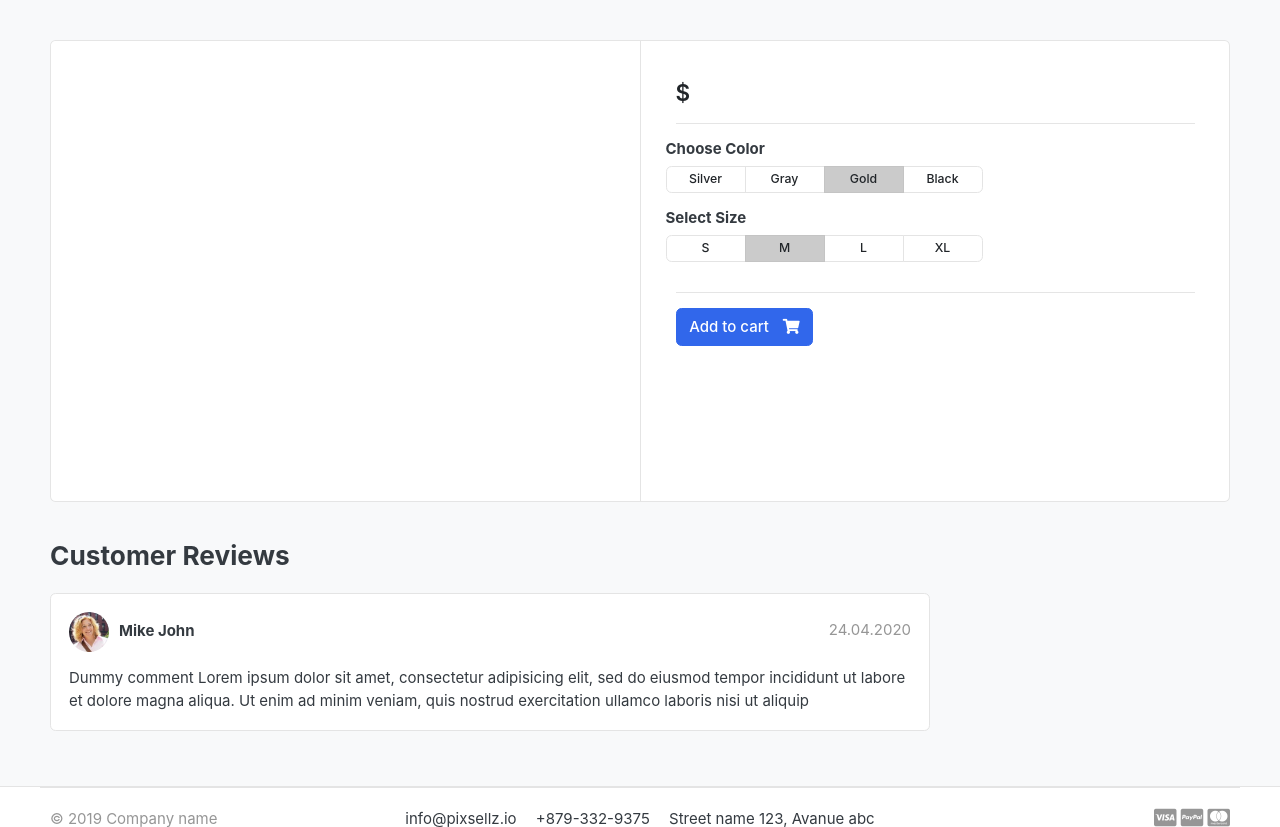
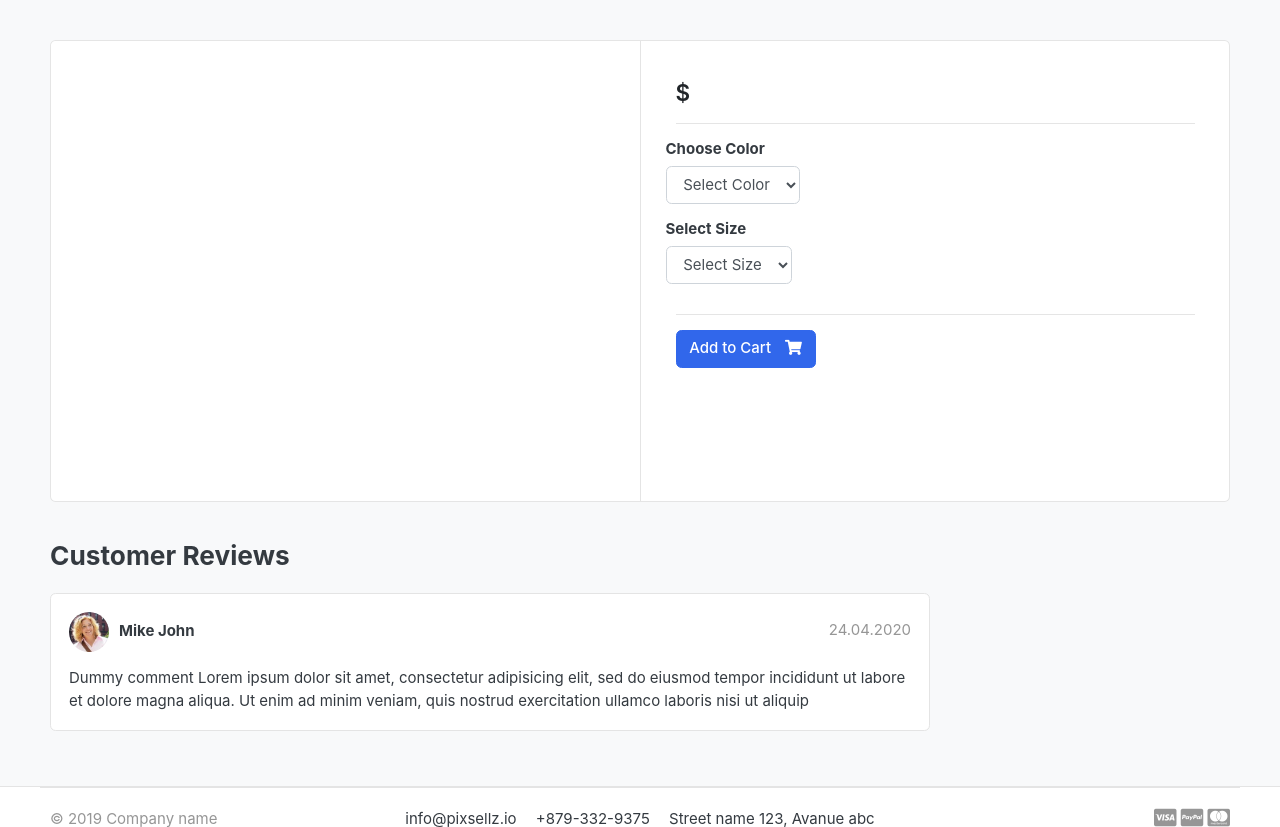
Before and after one commit to Shravyavenishetty/Django-Ecommerce-Project, a Django app: template templates/store/product_detail.html in a window 1280 px wide. Shown: the part 118-945 px from the top of the page. Run offline with Django 3.2, Linux system fonts and the light colour scheme; the template is opened without the code that fills it, so the values that code supplies are empty; some libraries are stand-ins or nearby versions; some web fonts are replaced.

Commit message:
added form tag and dynamic functioning of color and sizes

```diff
--- a/templates/store/product_detail.html
+++ b/templates/store/product_detail.html
@@ -19,6 +19,8 @@
 </article> <!-- gallery-wrap .end// -->
 		</aside>
 		<main class="col-md-6 border-left">
+			<form action="{% url 'add_cart' single_product.id %}" method="POST">
+			{% csrf_token %}
 <article class="content-body">
 
 <h2 class="title">{{single_product.product_name}}</h2>
@@ -34,48 +36,39 @@
 	<div class="row">
 		<div class="item-option-select">
 			<h6>Choose Color</h6>
-			<div class="btn-group btn-group-sm btn-group-toggle" data-toggle="buttons">
-			  <label class="btn btn-light">
-			    <input type="radio" name="radio_color"> Silver
-			  </label>
-			  <label class="btn btn-light">
-			    <input type="radio" name="radio_color" > Gray
-			  </label>
-			  <label class="btn btn-light active">
-			    <input type="radio" name="radio_color checked"> Gold
-			  </label>
-			  <label class="btn btn-light">
-			    <input type="radio" name="radio_color"> Black
-			  </label>
-			</div>
+			  <select name="color" class="form-control" required>
+				<option value="" disabled selected>Select Color</option>
+				{% for i in single_product.variation_set.colors %}
+                  <option value="{{i.variation_value | lower}}">{{i.variation_value | capfirst}}</option>
+				{% endfor %}
+			  </select>
 		</div>
 	</div> <!-- row.// -->
 	<div class="row">
 		<div class="item-option-select">
 			<h6>Select Size</h6>
-			<div class="btn-group btn-group-sm btn-group-toggle" data-toggle="buttons">
-			  <label class="btn btn-light">
-			    <input type="radio" name="radio_color"> S
-			  </label>
-			  <label class="btn btn-light active">
-			    <input type="radio" name="radio_color" checked> M
-			  </label>
-			  <label class="btn btn-light">
-			    <input type="radio" name="radio_color"> L
-			  </label>
-			  <label class="btn btn-light">
-			    <input type="radio" name="radio_color"> XL
-			  </label>
-			</div>
+			  <select name="size" class="form-control">
+				<option value="" disabled selected>Select Size</option>
+				{% for i in single_product.variation_set.sizes %}
+                  <option value="{{i.variation_value | lower}}">{{i.variation_value | capfirst}}</option>
+				{% endfor %}
+			  </select>
 		</div>
 	</div> <!-- row.// -->
 	<hr>
     {% if single_product.stock <= 0 %}
         <h5 class="text-danger">Out of Stock</h5>
     {% else %}
-	    <a href="./product-detail.html" class="btn  btn-primary"> <span class="text">Add to cart</span> <i class="fas fa-shopping-cart"></i>  </a>
+	   {% if in_cart %}
+          <a href="{% url 'add_cart' single_product.id %}" class="btn  btn-success"> <span class="text">Added to Cart</span> <i class="fas fa-check"></i>  </a>
+		  <a href="{% url 'cart' %}" class="btn  btn-outline-primary"> <span class="text">View Cart</span> <i class="fas fa-eye"></i>  </a>
+	   {% else %}
+	     <button type="submit"  class="btn  btn-primary"> <span class="text">Add to Cart</span> <i class="fas fa-shopping-cart"></i>  </button>
+	   {% endif %}
     {% endif %}
+
 </article> <!-- product-info-aside .// -->
+</form>
 		</main> <!-- col.// -->
 	</div> <!-- row.// -->
 </div> <!-- card.// -->
```
